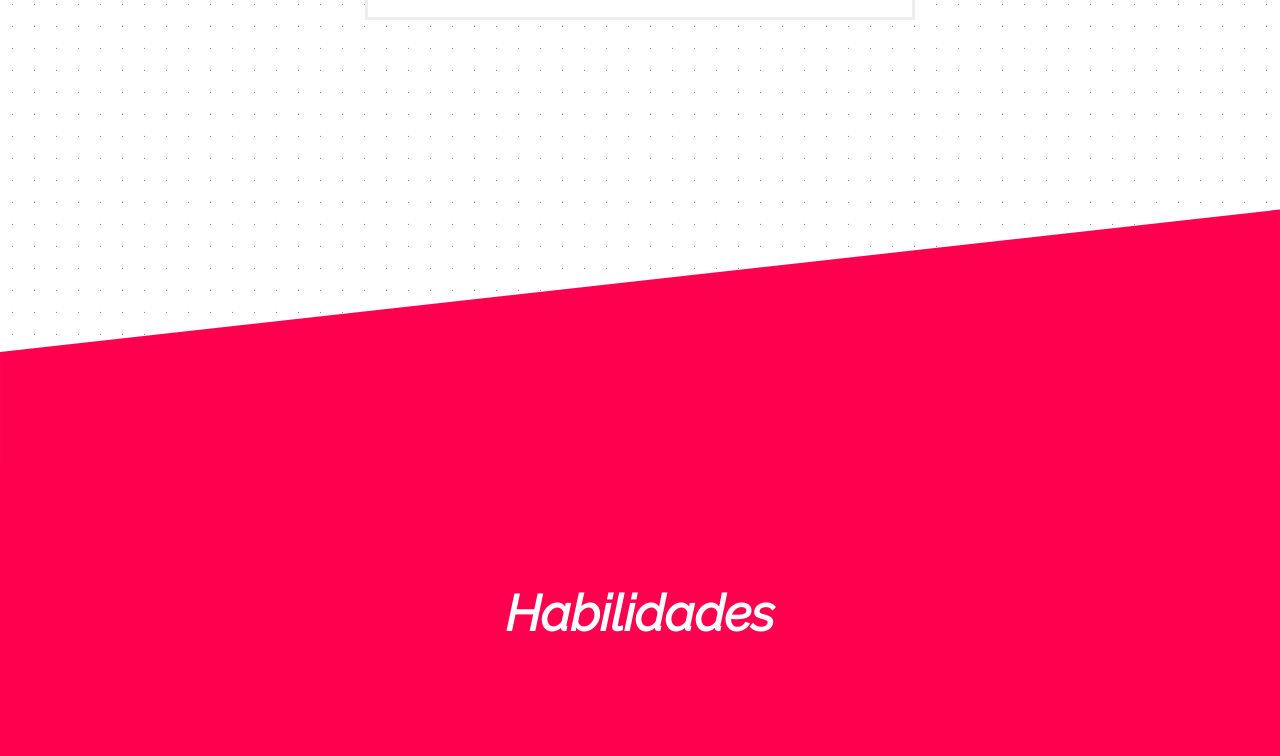
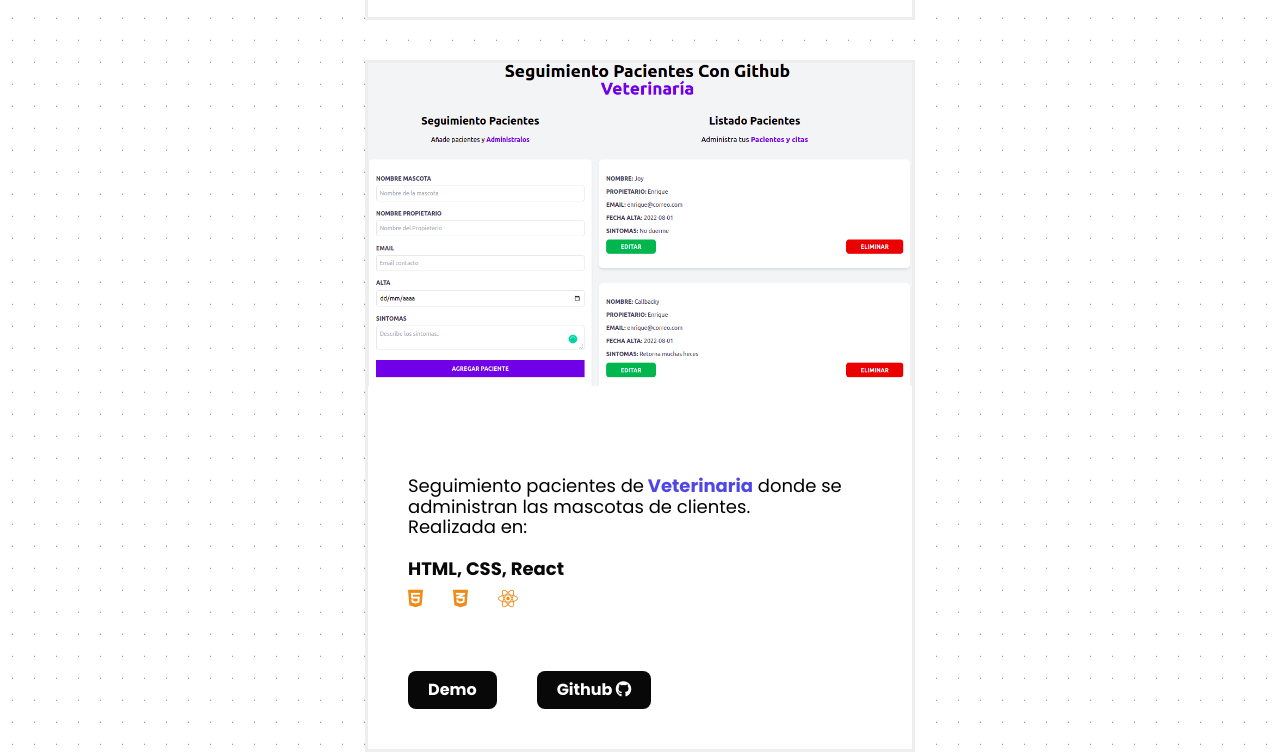
Before and after one commit to EnriqueOrtiz95/EnriqueOrtizCV, a plain HTML site: page index.html in a window 1280 px wide. Shown: the part 5323-6079 px from the top of the page. Drawn offline with nearby package versions, Linux system fonts and the light colour scheme.

Commit message:
v1.1 | adding new project and skills

```diff
--- a/index.html
+++ b/index.html
@@ -137,6 +137,20 @@
                         </div>
                     </div>
                 </div>
+                <div class="proyecto__card scroll-proyecto">
+                    <a href="https://citasreact-vite.netlify.app/"><img src="img/citas-react.png" alt="citas-react img"></a>
+                    <div>
+                        <div class="proyecto__description">
+                            <p class="proyecto__texto">Seguimiento pacientes de<span class="text-indigo"> Veterinaria</span> donde se administran las mascotas de clientes.</p>
+                            <p class="proyecto__madein">Realizada en: <br><br> <span class="bold">HTML, CSS, React</span></p>
+                            <i class="fa-brands fa-html5"></i><i class="fa-brands fa-css3-alt"></i><i class="fa-brands fa-react"></i>
+                        </div>
+                        <div class="proyecto__links">
+                            <a href="https://citasreact-vite.netlify.app/" class="proyecto__link">Demo</a>
+                            <a href="https://github.com/EnriqueOrtiz95/citas-react-vite" class="proyecto__link">Github <i class="fa-brands fa-github"></i></a>
+                        </div>
+                    </div>
+                </div>
         </main>
 
         <img src="img/wave-pink_rev.svg" alt="wave" class="habilidades__wave">
@@ -160,6 +174,10 @@
                     <div class="habilidades__contenido scroll-tecnicas">
                         <i class="fa-brands fa-js"></i>
                         <p>JS</p>
+                    </div>
+                    <div class="habilidades__contenido scroll-tecnicas">
+                        <i class="fa-brands fa-react"></i>
+                        <p>React</p>
                     </div>
                     <div class="habilidades__contenido scroll-tecnicas">
                         <i class="fa-brands fa-bootstrap"></i>
--- a/style.css
+++ b/style.css
@@ -56,6 +56,9 @@ header, section, main, footer{
 .text-pink{
     color: var(--color-pink);
 }
+.text-indigo{
+    color: var(--color-indigo);
+}
 .text-green{
     color: var(--color-green);
 }
@@ -108,6 +111,7 @@ header, section, main, footer{
     --color-coffee: #5E311E;
     --color-green: #008f39;
     --color-blue: #1470d8;
+    --color-indigo: #4f46e5;
     --box-shadow: 0 0 10px 0 rgba(0,0,0,.5);
     --dot-size: 1px;
     --dot-space: 22px;
```
Also changed, not shown: img/citas-react.png (added).
